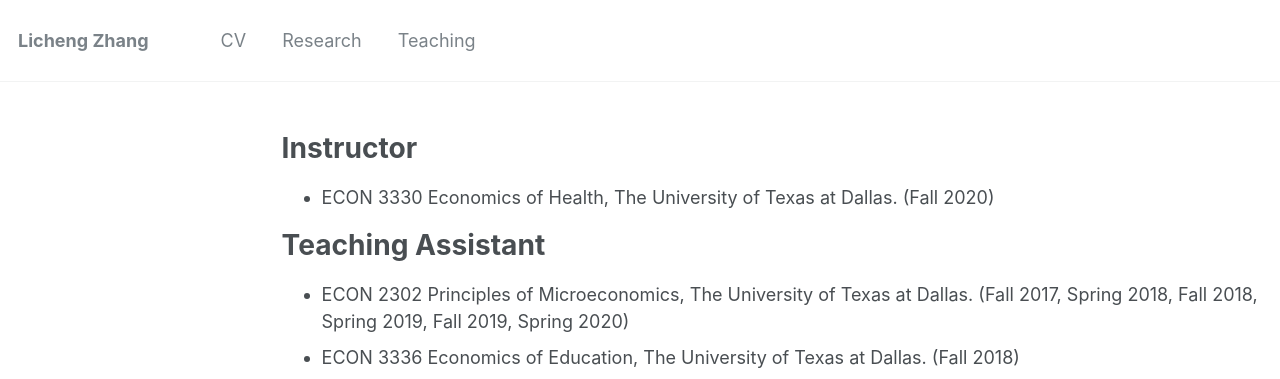
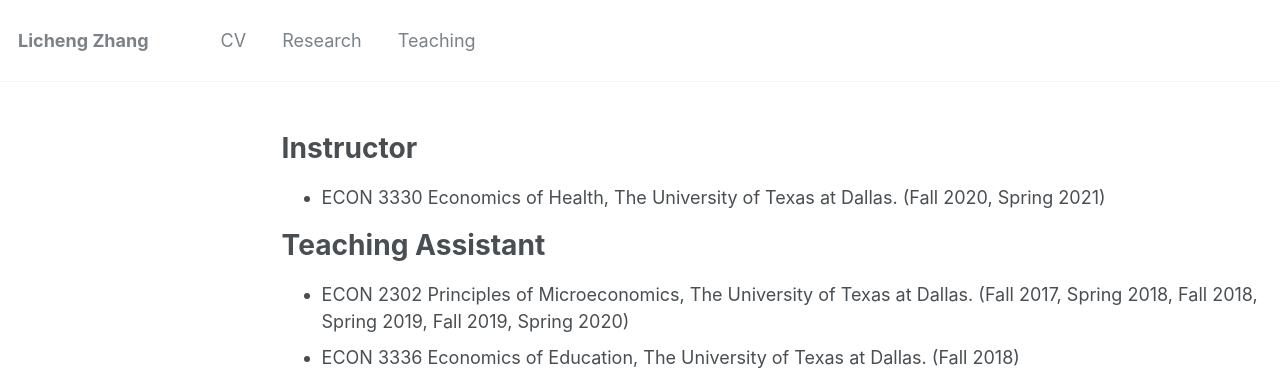
Before and after one commit to lichengzh/lichengzh.github.io, a Jekyll site: the page built from _pages/teaching.md, in a window 1280 px wide. Shown: the top 379 px of the page. Built offline with Jekyll 4.4.1, drawn with Linux system fonts in a browser that asks for light colours.

Commit message:
Update teaching.md

```diff
--- a/_pages/teaching.md
+++ b/_pages/teaching.md
@@ -4,7 +4,7 @@ title: ""
 permalink: /teaching/
 ---
 # Instructor
-* ECON 3330 Economics of Health, The University of Texas at Dallas. (Fall 2020)
+* ECON 3330 Economics of Health, The University of Texas at Dallas. (Fall 2020, Spring 2021)
 
 # Teaching Assistant
 * ECON 2302 Principles of Microeconomics, The University of Texas at Dallas. (Fall 2017, Spring 2018, Fall 2018, Spring 2019, Fall 2019, Spring 2020)
```
